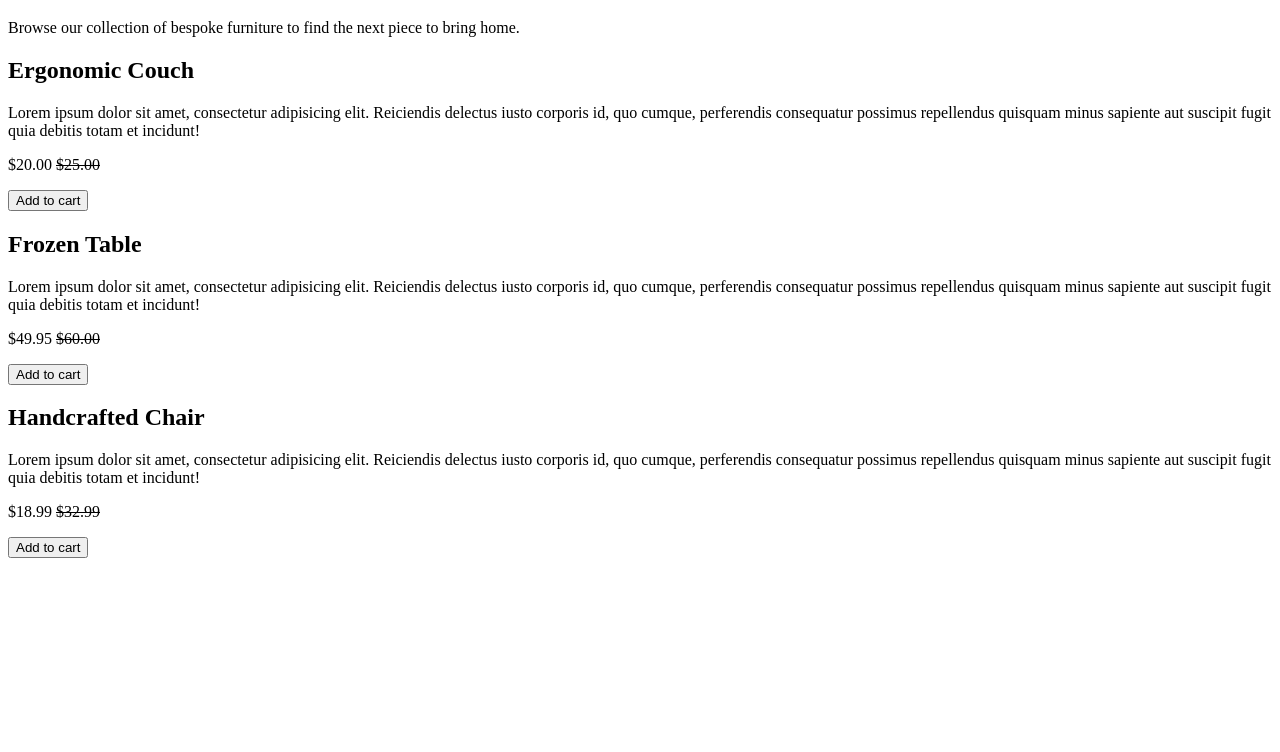
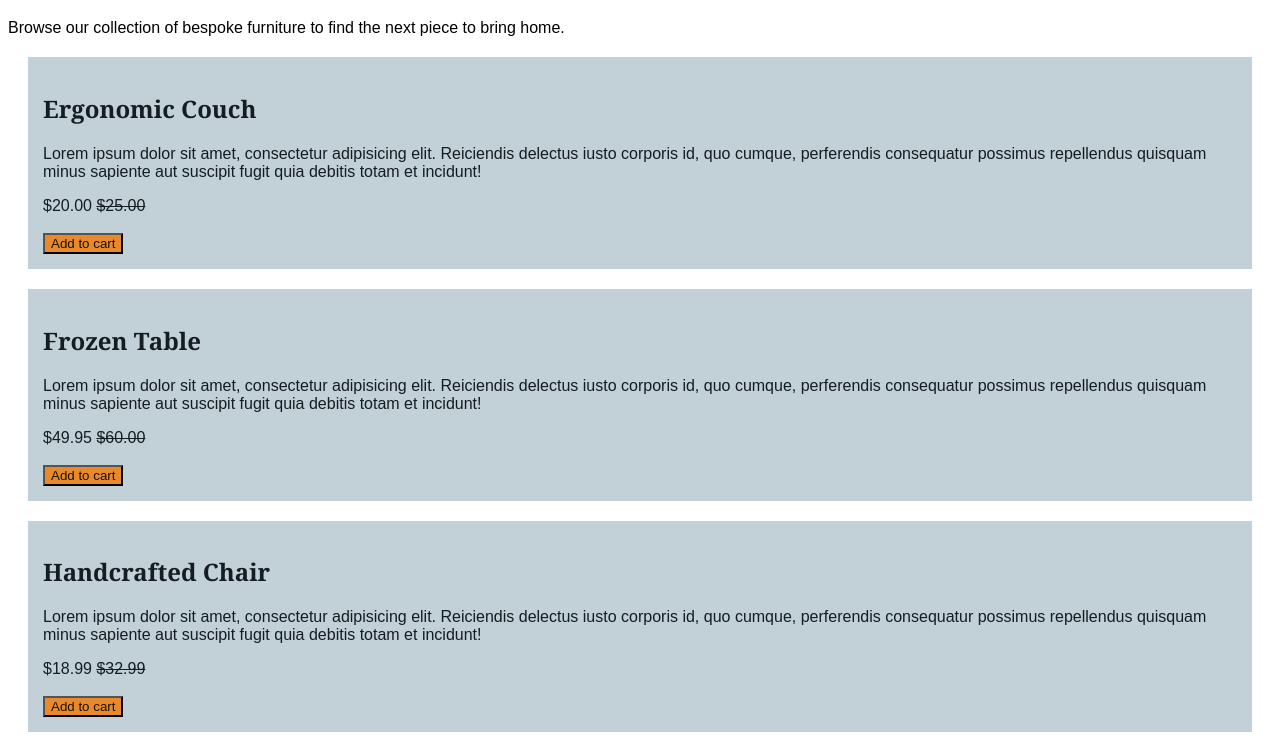
Before and after one commit to BrianLBohorquez/furniture-emporium, a plain HTML site: page index.html in a window 1280 px wide. Shown: the part 61-813 px from the top of the page. Drawn offline with Linux system fonts and the light colour scheme.

Commit message:
Furniture product cards spruced up

```diff
--- a/index.css
+++ b/index.css
@@ -0,0 +1,19 @@
+p {
+  font-family: sans-serif;
+  font-size: 12pt;
+}
+
+.product-card {
+  background-color: #c2d0d8;
+  margin: 20px;
+  padding: 15px;
+  font-family: Cambria, Cochin, Georgia, Times, "Times New Roman", serif;
+  color: #141d21;
+}
+
+.add-to-cart {
+  background-color: #e88a2c;
+  font-family: Arial, Helvetica, sans-serif;
+
+  color: #1b0f03;
+}
--- a/index.html
+++ b/index.html
@@ -1,7 +1,8 @@
-<!DOCTYPE html>
+<!doctype html>
 <html lang="en">
   <head>
     <title>Furniture Emporium</title>
+    <link rel="stylesheet" href="index.css" />
   </head>
   <body>
     <main>
@@ -12,7 +13,7 @@
           bring home.
         </p>
       </header>
-      <article>
+      <article class="product-card">
         <h2>Ergonomic Couch</h2>
         <p>
           Lorem ipsum dolor sit amet, consectetur adipisicing elit. Reiciendis
@@ -21,9 +22,9 @@
           debitis totam et incidunt!
         </p>
         <p>$20.00 <s>$25.00</s></p>
-        <button>Add to cart</button>
+        <button class="add-to-cart">Add to cart</button>
       </article>
-      <article>
+      <article class="product-card">
         <h2>Frozen Table</h2>
         <p>
           Lorem ipsum dolor sit amet, consectetur adipisicing elit. Reiciendis
@@ -32,9 +33,9 @@
           debitis totam et incidunt!
         </p>
         <p>$49.95 <s>$60.00</s></p>
-        <button>Add to cart</button>
+        <button class="add-to-cart">Add to cart</button>
       </article>
-      <article>
+      <article class="product-card">
         <h2>Handcrafted Chair</h2>
         <p>
           Lorem ipsum dolor sit amet, consectetur adipisicing elit. Reiciendis
@@ -43,7 +44,7 @@
           debitis totam et incidunt!
         </p>
         <p>$18.99 <s>$32.99</s></p>
-        <button>Add to cart</button>
+        <button class="add-to-cart">Add to cart</button>
       </article>
     </main>
   </body>
```
